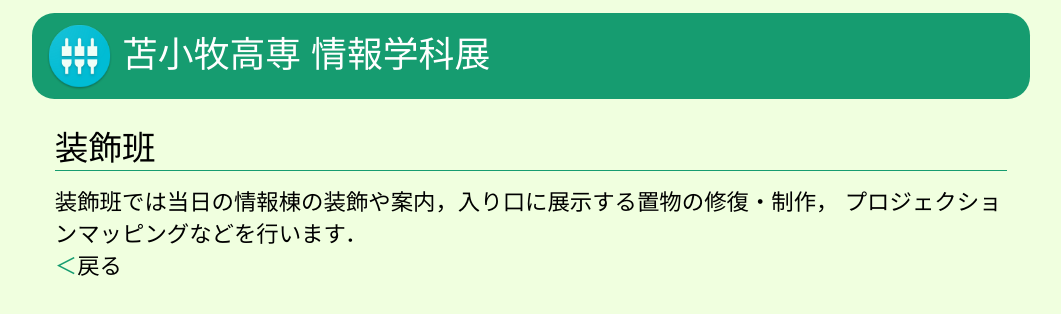
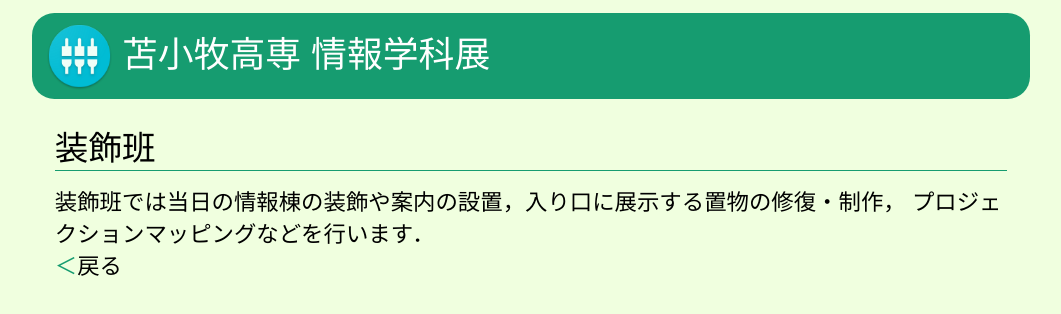
Before and after one commit to tomakosen-gakkaten/website, a React (Create React App) app: page /website/deco in a window 1280 px wide. Shown: the top 314 px of the page, without its empty margins (109-1170 px from the left). Built offline with nearby package versions, Linux system fonts and the light colour scheme; a web font is replaced by a local one.

Commit message:
Update Deco.tsx

```diff
--- a/src/pages/group/Deco.tsx
+++ b/src/pages/group/Deco.tsx
@@ -5,7 +5,7 @@ export const Deco = () => {
     <div id="deco" className="group">
       <h2>装飾班</h2>
       <p>
-      装飾班では当日の情報棟の装飾や案内，入り口に展示する置物の修復・制作，
+      装飾班では当日の情報棟の装飾や案内の設置，入り口に展示する置物の修復・制作，
         プロジェクションマッピングなどを行います．
       </p>
 
```
